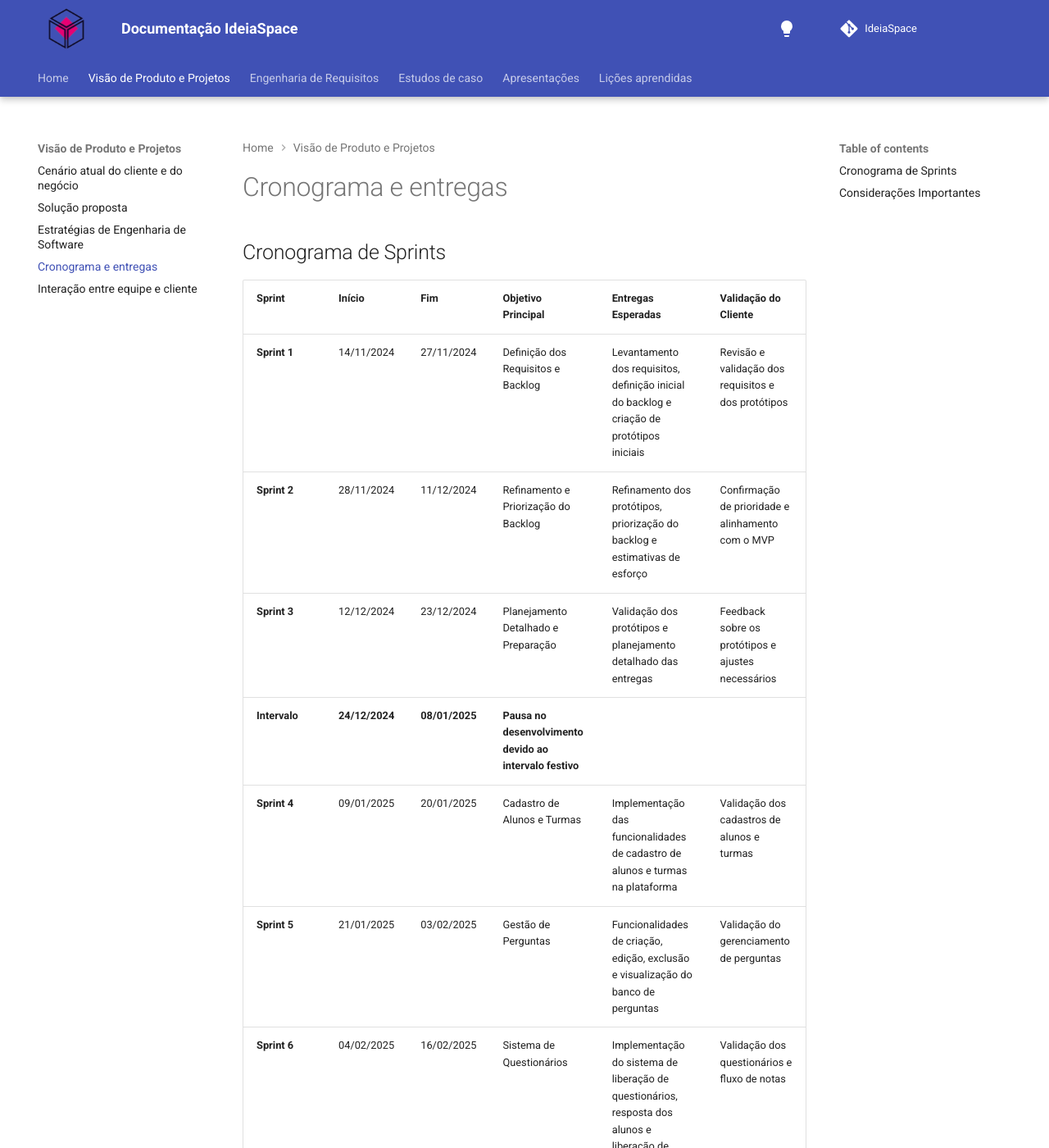
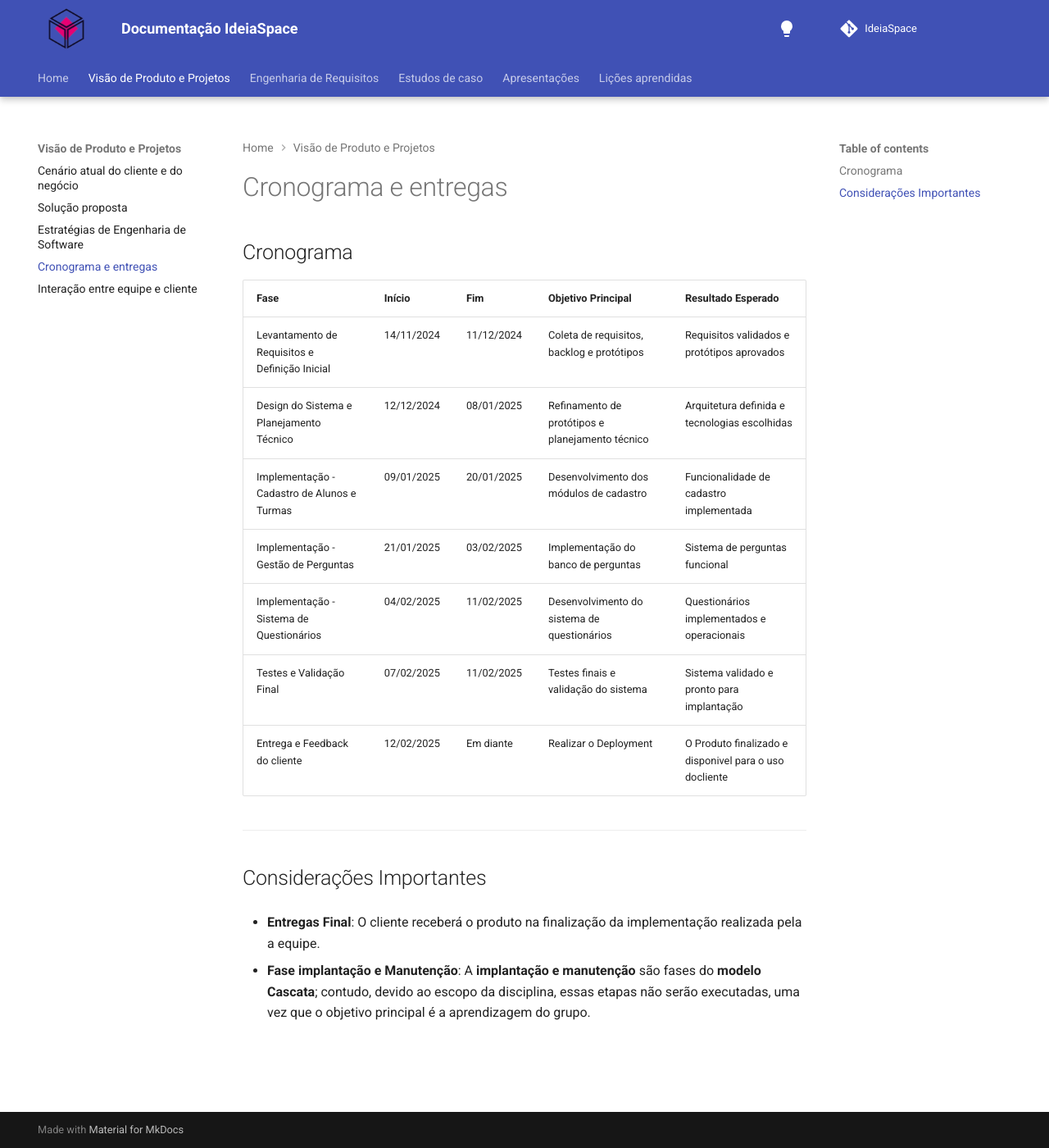
Before and after one commit to mdsreq-fga-unb/2024.2-T01-IdeaSpace, an MkDocs documentation site: the page built from docs/produto/cronograma-entregas.md, in a window 1280 px wide and 1400 px high. Shown: the whole window at 82% size. Built offline with MkDocs 1.6.1 and Material for MkDocs 9.7.7, drawn with Linux system fonts in a browser that asks for light colours; comment, search, counter and statistics services are not loaded; some of the changed text lies outside the part shown.

Commit message:
Chore: rescrever o cronograma para adaptar A nova abordagem

```diff
--- a/docs/produto/cronograma-entregas.md
+++ b/docs/produto/cronograma-entregas.md
@@ -1,22 +1,19 @@
-## Cronograma de Sprints
+## Cronograma
 
-| **Sprint**    | **Início**     | **Fim**       | **Objetivo Principal**                                 | **Entregas Esperadas**                                                                                                     | **Validação do Cliente**                                |
-|---------------|----------------|---------------|-------------------------------------------------------|----------------------------------------------------------------------------------------------------------------------------|--------------------------------------------------------|
-| **Sprint 1** | 14/11/2024     | 27/11/2024    | Definição dos Requisitos e Backlog                    | Levantamento dos requisitos, definição inicial do backlog e criação de protótipos iniciais                                | Revisão e validação dos requisitos e dos protótipos    |
-| **Sprint 2** | 28/11/2024     | 11/12/2024    | Refinamento e Priorização do Backlog                  | Refinamento dos protótipos, priorização do backlog e estimativas de esforço                                               | Confirmação de prioridade e alinhamento com o MVP      |
-| **Sprint 3** | 12/12/2024     | 23/12/2024    | Planejamento Detalhado e Preparação                 | Validação dos protótipos e planejamento detalhado das entregas                                                            | Feedback sobre os protótipos e ajustes necessários     |
-| **Intervalo** | **24/12/2024** | **08/01/2025** | **Pausa no desenvolvimento devido ao intervalo festivo** |                                                                                                                            |                                                        |
-| **Sprint 4** | 09/01/2025     | 20/01/2025    | Cadastro de Alunos e Turmas                           | Implementação das funcionalidades de cadastro de alunos e turmas na plataforma                                            | Validação dos cadastros de alunos e turmas             |
-| **Sprint 5** | 21/01/2025     | 03/02/2025    | Gestão de Perguntas                    | Funcionalidades de criação, edição, exclusão e visualização do banco de perguntas                                         | Validação do gerenciamento de perguntas                |
-| **Sprint 6** | 04/02/2025     | 16/02/2025    | Sistema de Questionários                              | Implementação do sistema de liberação de questionários, resposta dos alunos e liberação de notas                         | Validação dos questionários e fluxo de notas           |
-| **Sprint 7** | 17/02/2025     | 22/02/2025    | Visualização e Análise de Desempenho                  | Funcionalidades para visualização de gráficos de desempenho dos alunos e gráficos globais                                 | Validação das visualizações de desempenho              |
-| **Sprint 8** | 23/02/2025     | 25/02/2025    | Relatórios e Download de Gráficos                     | Funcionalidades para geração e download de relatórios e gráficos de desempenho                                            | Validação dos relatórios e download de gráficos        |
-
+| **Fase**                                       | **Início** | **Fim**    | **Objetivo Principal**                           | **Resultado Esperado**                                 |
+| ---------------------------------------------- | ---------- | ---------- | ------------------------------------------------ | ------------------------------------------------------ |
+| Levantamento de Requisitos e Definição Inicial | 14/11/2024 | 11/12/2024 | Coleta de requisitos, backlog e protótipos       | Requisitos validados e protótipos aprovados            |
+| Design do Sistema e Planejamento Técnico       | 12/12/2024 | 08/01/2025 | Refinamento de protótipos e planejamento técnico | Arquitetura definida e tecnologias escolhidas          |
+| Implementação - Cadastro de Alunos e Turmas    | 09/01/2025 | 20/01/2025 | Desenvolvimento dos módulos de cadastro          | Funcionalidade de cadastro implementada                |
+| Implementação - Gestão de Perguntas            | 21/01/2025 | 03/02/2025 | Implementação do banco de perguntas              | Sistema de perguntas funcional                         |
+| Implementação - Sistema de Questionários       | 04/02/2025 | 11/02/2025 | Desenvolvimento do sistema de questionários      | Questionários implementados e operacionais             |
+| Testes e Validação Final                       | 07/02/2025 | 11/02/2025 | Testes finais e validação do sistema             | Sistema validado e pronto para implantação             |
+| Entrega e Feedback do cliente                  | 12/02/2025 | Em diante  | Realizar o Deployment                            | O Produto finalizado e disponivel para o uso docliente |
 
 ---
 
 ## Considerações Importantes
 
-- **Datas de Início e Fim**: Cada sprint tem duração média de duas semanas, porém existem variações.
-- **Validações**: Cada sprint inclui uma revisão de entregas com o cliente para feedback contínuo e ajustes no backlog.
-- **Entregas Parciais**: Entregas das funcionalidades principais, como integração de conteúdo, gamificação e análise dos dados, são distribuídas ao longo do projeto para garantir uma validação contínua antes do lançamento final.
+- **Entregas Final**: O cliente receberá o produto na finalização da implementação realizada pela a equipe.
+
+- **Fase implantação e Manutenção**: A **implantação e manutenção** são fases do **modelo Cascata**; contudo, devido ao escopo da disciplina, essas etapas não serão executadas, uma vez que o objetivo principal é a aprendizagem do grupo.
```
Also changed, not shown: docs/produto/estrategias.md (+1 -1 lines).
